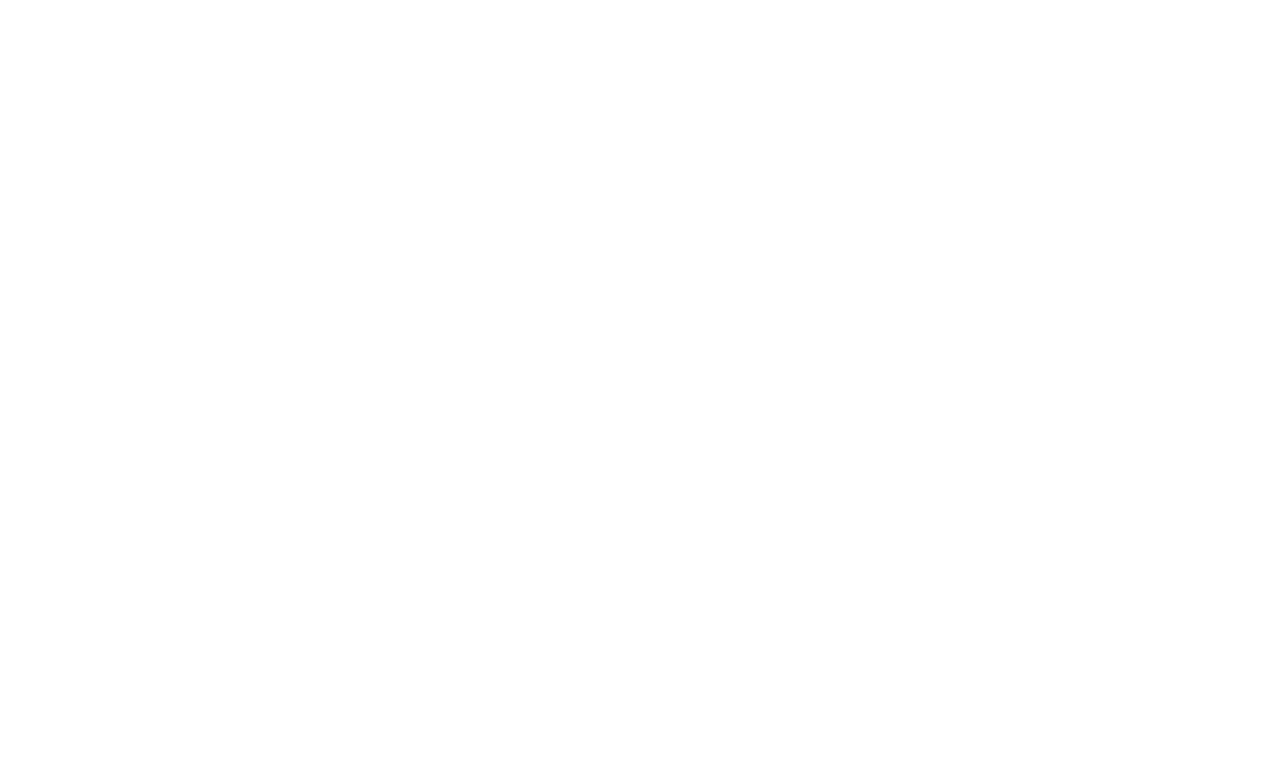
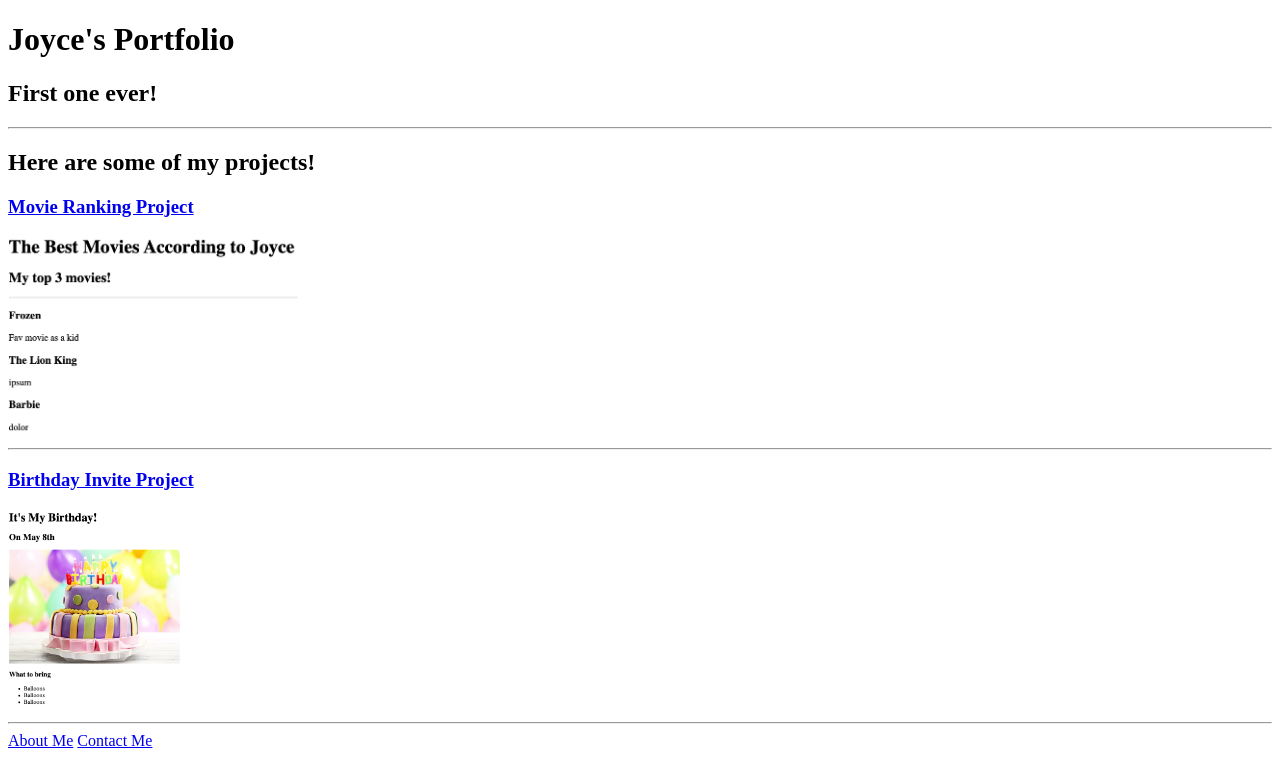
Before and after one commit to JunieMu/joyces-first-portfolio, a plain HTML site: page index.html in a window 1280 px wide. Drawn offline with Linux system fonts and the light colour scheme.

Commit message:
Update index.html

```diff
--- a/index.html
+++ b/index.html
@@ -4,10 +4,23 @@
 <head>
     <meta charset="UTF-8">
     <meta name="viewport" content="width=device-width, initial-scale=1.0">
-    <title>Document</title>
+    <title>Joyce's Portfolio</title>
 </head>
 <body>
+    <h1>Joyce's Portfolio</h1>
+    <h2>First one ever!</h2>
+    <hr />
 
+    <h2>Here are some of my projects!</h2>
+    <a href="./public/movie-ranking.html"><h3>Movie Ranking Project</h3></a>
+    <img src="./assets/images/movies.png" alt="pic of movie project" height="200"/>
+    <hr />
+
+    <a href="./public/birthday-invite.html"><h3>Birthday Invite Project</h3></a>
+    <img src="./assets/images/birthday.png" alt="pic of birthday project" height="200"/>
+    <hr />
+    <a href="./public/about.html">About Me</a>
+    <a href="./public/contact.html">Contact Me</a>
 </body>
 </html>
 <!-- TODO 2: Add Your previous projects' HTML into the public folder -->
```
